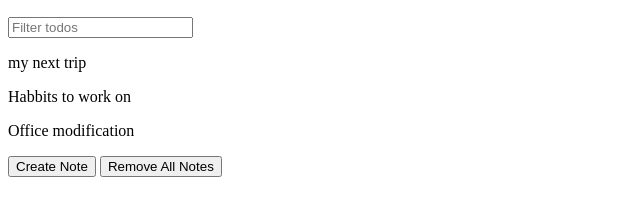
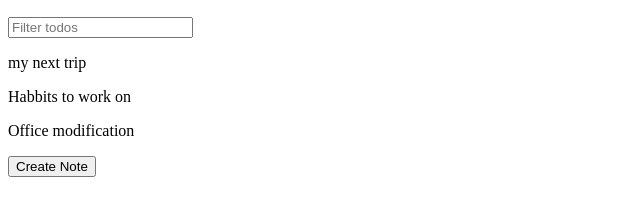
Before and after one commit to heuzin/notes, a plain HTML site: page notes-app/index.html in a window 1280 px wide. Shown: the part 110-326 px from the top of the page, without its empty margins (0-640 px from the left). Drawn offline with Linux system fonts and the light colour scheme.

Commit message:
organizing code

```diff
--- a/notes-app/index.html
+++ b/notes-app/index.html
@@ -11,7 +11,6 @@
         <input id="search-text" type="text" placeholder="Filter todos">
         <div id="notes"></div>
         <button id="create-note">Create Note</button>
-        <button id="remove-all">Remove All Notes</button>
         <script src="notes-app.js"></script>
     </body>
 </html>
```
